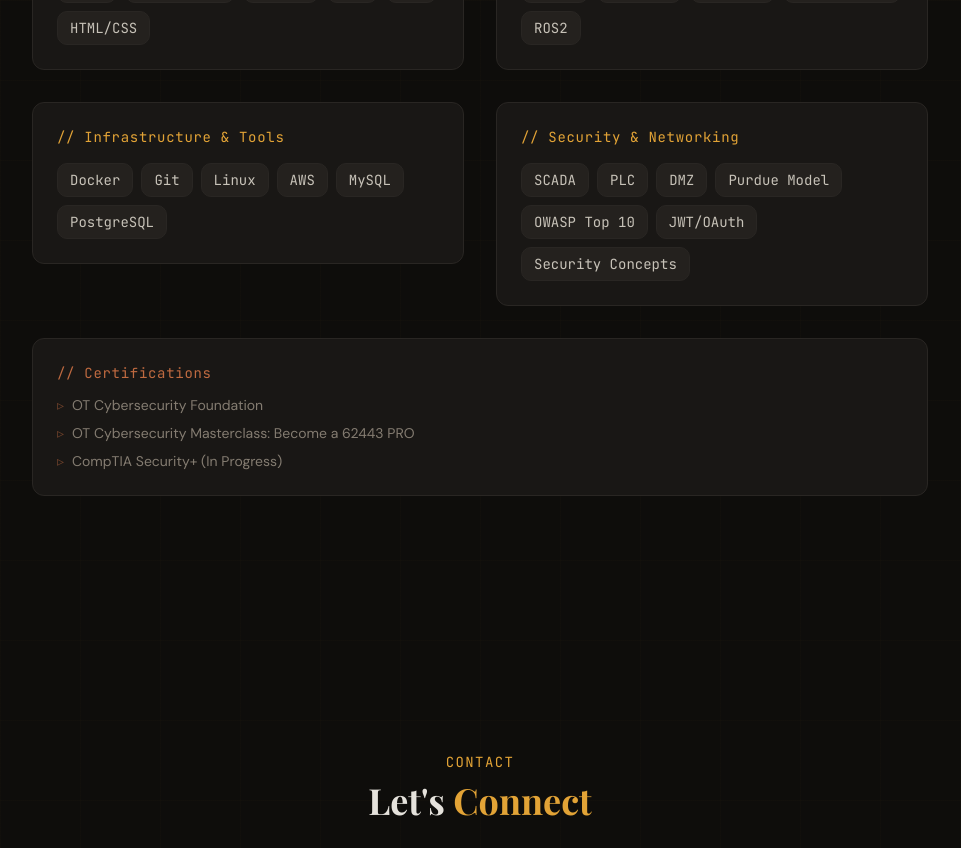
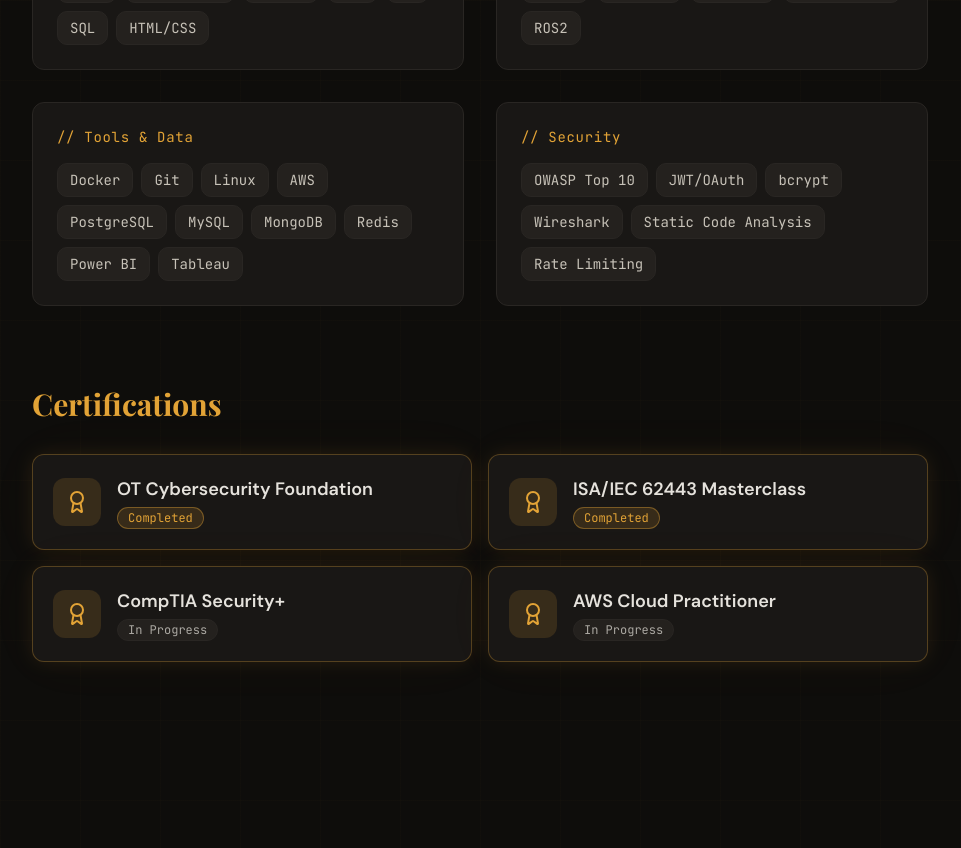
Before and after one commit to Anomaly-E-E/Anomaly-E-E.github.io, a React (Vite) app: page / in a window 1280 px wide. Shown: the part 4560-5408 px from the top of the page, without its empty margins (160-1121 px from the left). Built offline with nearby package versions, Linux system fonts and the light colour scheme; the HTML template or start-up script is replaced by a standard one; a web font is replaced by a local one.

Commit message:
update skills and certs

```diff
--- a/src/components/sections/SkillsSection.tsx
+++ b/src/components/sections/SkillsSection.tsx
@@ -1,23 +1,31 @@
 import ScrollReveal from "@/components/common/ScrollReveal";
 import { motion } from "framer-motion";
+import { Award } from "lucide-react";
 
 const skillGroups = [
   {
     label: "Languages",
-    skills: ["Java", "JavaScript", "Python", "C++", "SQL", "HTML/CSS"],
+    skills: ["Java", "JavaScript", "Python", "C++", "C#", "SQL", "HTML/CSS"],
   },
   {
     label: "Frameworks & Libraries",
     skills: ["React", "Node.js", "Express", "Spring Boot", "ROS2"],
   },
   {
-    label: "Infrastructure & Tools",
-    skills: ["Docker", "Git", "Linux", "AWS", "MySQL", "PostgreSQL"],
+    label: "Tools & Data",
+    skills: ["Docker", "Git", "Linux", "AWS", "PostgreSQL", "MySQL", "MongoDB", "Redis", "Power BI", "Tableau"],
   },
   {
-    label: "Security & Networking",
-    skills: ["SCADA", "PLC", "DMZ", "Purdue Model", "OWASP Top 10", "JWT/OAuth", "Security Concepts"],
+    label: "Security",
+    skills: ["OWASP Top 10", "JWT/OAuth", "bcrypt", "Wireshark", "Static Code Analysis", "Rate Limiting"],
   },
+];
+
+const certifications = [
+  { name: "OT Cybersecurity Foundation", status: "Completed" },
+  { name: "ISA/IEC 62443 Masterclass", status: "Completed" },
+  { name: "CompTIA Security+", status: "In Progress" },
+  { name: "AWS Cloud Practitioner", status: "In Progress" },
 ];
 
 const SkillsSection = () => {
@@ -56,25 +64,38 @@ const SkillsSection = () => {
         </div>
 
         {/* Certifications */}
-        <ScrollReveal delay={0.3}>
-          <div className="mt-8 p-6 rounded-xl bg-card border border-border">
-            <h4 className="font-mono text-sm text-accent mb-3 tracking-wider">{"// Certifications"}</h4>
-            <ul className="space-y-2">
-              <li className="text-sm text-muted-foreground flex gap-2">
-                <span className="text-accent/50 shrink-0">▹</span>
-                OT Cybersecurity Foundation
-              </li>
-              <li className="text-sm text-muted-foreground flex gap-2">
-                <span className="text-accent/50 shrink-0">▹</span>
-                OT Cybersecurity Masterclass: Become a 62443 PRO
-              </li>
-              <li className="text-sm text-muted-foreground flex gap-2">
-                <span className="text-accent/50 shrink-0">▹</span>
-                CompTIA Security+ (In Progress)
-              </li>
-            </ul>
-          </div>
+        <ScrollReveal delay={0.2}>
+          <h3 className="text-2xl md:text-3xl font-bold mt-20 mb-8">
+            <span className="text-primary">Certifications</span>
+          </h3>
         </ScrollReveal>
+
+        <div className="grid sm:grid-cols-2 gap-4">
+          {certifications.map((cert, i) => {
+            const done = cert.status === "Completed";
+            return (
+              <ScrollReveal key={cert.name} delay={i * 0.1}>
+                <div className="flex items-center gap-4 p-5 rounded-xl bg-card border border-primary/30 hover:border-primary/60 transition-all duration-300 box-glow">
+                  <div className="w-12 h-12 shrink-0 rounded-lg bg-primary/15 flex items-center justify-center">
+                    <Award className="text-primary" size={24} />
+                  </div>
+                  <div>
+                    <p className="text-base md:text-lg font-semibold text-foreground">{cert.name}</p>
+                    <span
+                      className={`inline-block mt-1 text-xs font-mono px-2.5 py-0.5 rounded-full border ${
+                        done
+                          ? "bg-primary/15 text-primary border-primary/40"
+                          : "bg-secondary text-foreground/70 border-border"
+                      }`}
+                    >
+                      {cert.status}
+                    </span>
+                  </div>
+                </div>
+              </ScrollReveal>
+            );
+          })}
+        </div>
       </div>
     </section>
   );
```
